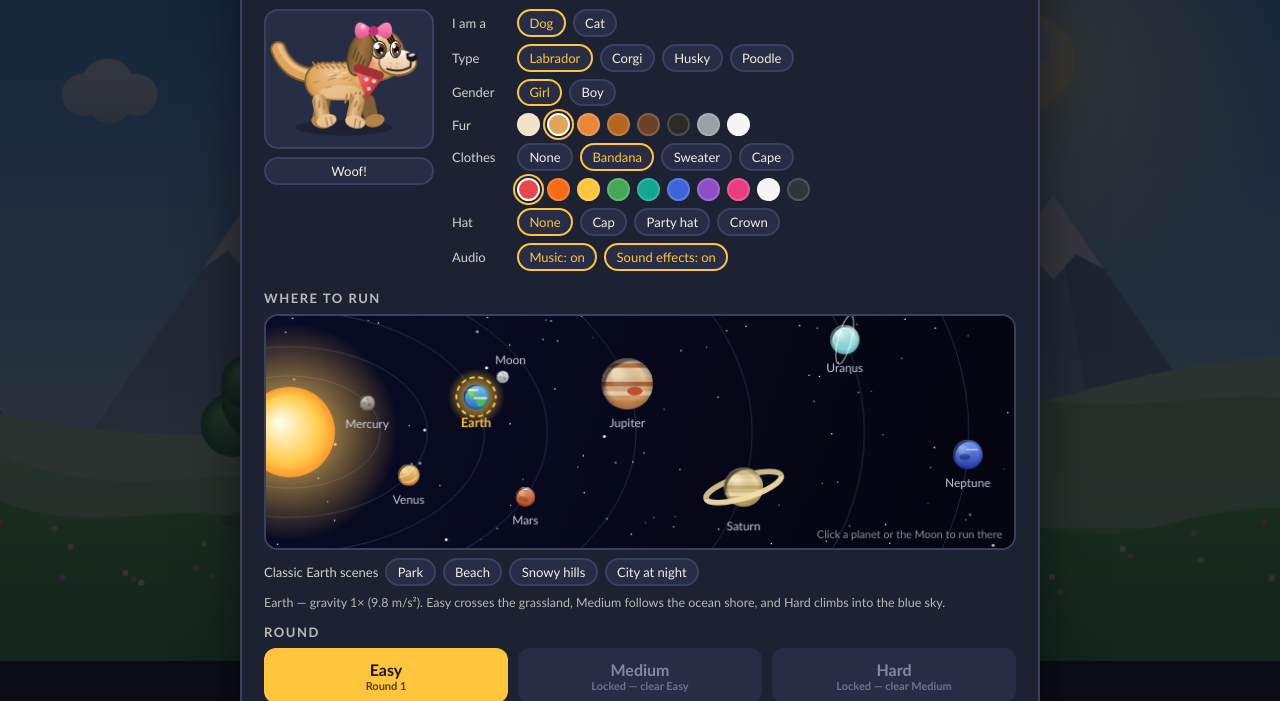
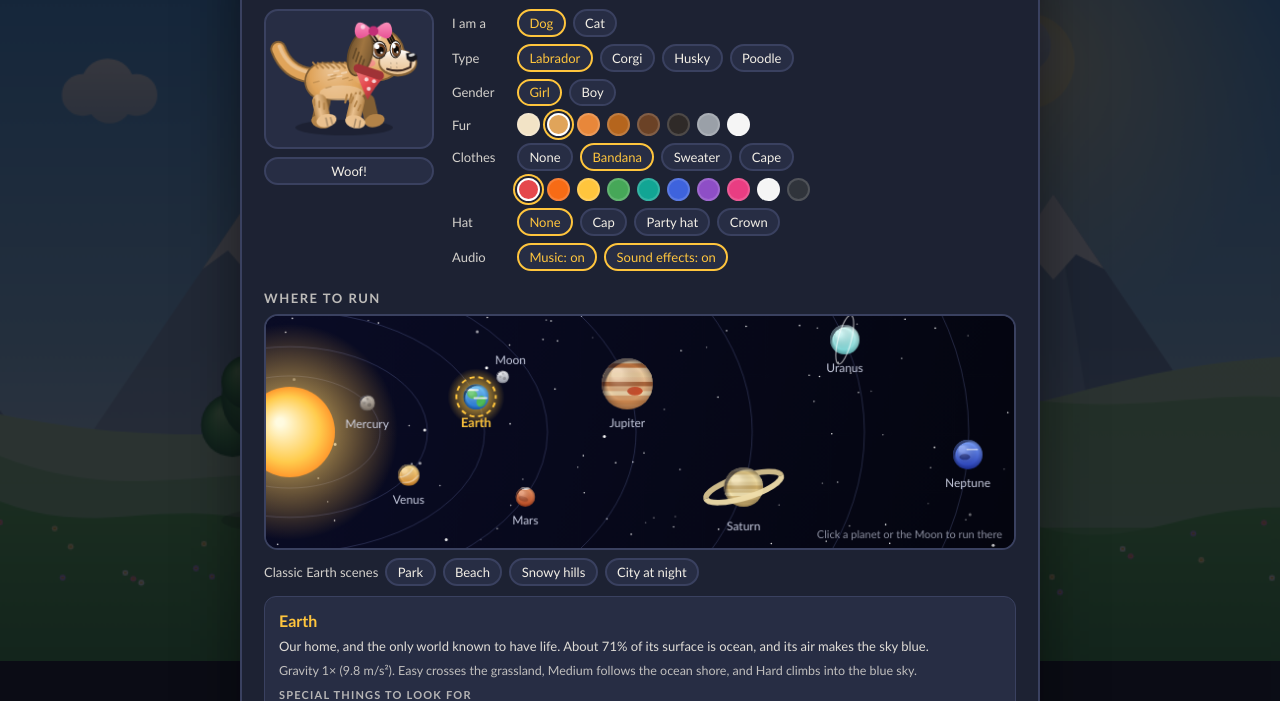
Before and after one commit to lilywang1988/pip-wardrobe-run, a plain HTML site: page index.html in a window 1280 px wide. Shown: the part 99-800 px from the top of the page. Drawn offline with Linux system fonts and the light colour scheme; animation ran at ten frames a second.

Commit message:
Show an introduction and things to look for on each world
Co-Authored-By: Claude Fable 5.2 <noreply@anthropic.com>
Claude-Session: https://claude.ai/code/session_014YYDMZFBPVfZ26Kp6SZzg3

```diff
--- a/index.html
+++ b/index.html
@@ -50,6 +50,12 @@
   .big:disabled { background:var(--panel2); color:#8088a5; cursor:not-allowed; }
   .big.ghost { background:var(--panel2); color:var(--ink); border:2px solid var(--line); }
   .help { margin:12px 0 0; font-size:12.5px; opacity:.72; line-height:1.5; }
+  #worldInfo { margin-top:10px; padding:12px 14px; border-radius:12px; background:var(--panel2); border:1px solid var(--line); font-size:13px; line-height:1.5; }
+  #worldInfo h3 { margin:0 0 4px; font-size:16px; color:var(--accent); }
+  #worldInfo p { margin:0 0 6px; opacity:.9; }
+  #worldInfo .g { opacity:.75; font-size:12.5px; }
+  #worldInfo b { display:block; margin-top:6px; font-size:11px; letter-spacing:1.2px; text-transform:uppercase; opacity:.7; }
+  #worldInfo ul { margin:4px 0 0; padding-left:18px; } #worldInfo li { margin:2px 0; }
   #solar { width:100%; display:block; border-radius:14px; border:2px solid var(--line); cursor:pointer; background:#05071a; touch-action:manipulation; }
   #msg .card { width:min(420px,100%); text-align:center; }
   #msg p { margin:6px 0 16px; opacity:.85; }
@@ -91,7 +97,7 @@
     <h2>Where to run</h2>
     <canvas id="solar" width="760" height="236" role="img" aria-label="Solar system map. Click a planet or the Moon to run there."></canvas>
     <div class="row" style="margin:8px 0 0"><span style="width:auto">Classic Earth scenes</span><div id="envs"></div></div>
-    <p class="help" id="worldInfo" style="margin-top:8px"></p>
+    <div id="worldInfo"></div>
     <div id="menuLevels">
       <h2>Round</h2>
       <div class="levels" id="levelBtns"></div>
@@ -1511,6 +1517,28 @@ $('msgB').onclick = toMenu; $('quitBtn').onclick = toMenu;
 $('pauseBtn').onclick = () => { $('pauseBtn').blur(); togglePause(); };
 $('resumeBtn').onclick = togglePause;
 
+/* short introductions and things to observe on each world */
+const FACTS = {
+  mercury: { intro:'The smallest planet and the closest to the Sun. A year lasts only 88 Earth days, and it has almost no air and no moons.',
+    see:['The Sun looks about three times wider than it does from Earth.', 'Craters everywhere: with no air or weather, nothing wears them away.', 'Extreme temperatures, from about 430 °C by day to −180 °C at night.'] },
+  venus: { intro:'Earth\u2019s neighbour and near-twin in size, wrapped in a thick carbon-dioxide atmosphere that makes it the hottest planet, around 465 °C.',
+    see:['Volcanoes: Venus has more of them than any other planet.', 'Yellow clouds of sulfuric acid, with lightning flashing inside them.', 'It spins backwards, and one day there lasts longer than its year.'] },
+  earth: { intro:'Our home, and the only world known to have life. About 71% of its surface is ocean, and its air makes the sky blue.',
+    see:['Green grassland with trees and flowers in the Easy round.', 'The open ocean in the Medium round.', 'Clouds and blue sky high above the ground in the Hard round.'] },
+  moon: { intro:'Earth\u2019s only natural satellite, about 384,000 km away. It always shows us the same face, and twelve people have walked on it.',
+    see:['Earth hanging in a black sky: with no air, the sky is dark even in daytime.', 'Craters and grey dust, where footprints can last for millions of years.', 'One-sixth gravity, so every jump is huge and slow.'] },
+  mars: { intro:'The Red Planet, coloured by rusty iron dust. A day is 24 hours 37 minutes, and it has two tiny moons, Phobos and Deimos.',
+    see:['Olympus Mons, the tallest volcano in the solar system, about 22 km high.', 'Flat-topped mesas and swirling dust devils.', 'A butterscotch-coloured sky, with polar ice caps at the ends of the planet.'] },
+  jupiter: { intro:'The largest planet: more than 1,300 Earths would fit inside. It is a gas giant with no solid ground, and it spins once in under 10 hours.',
+    see:['The Great Red Spot, a storm wider than Earth that has raged for centuries.', 'Striped cloud bands racing in opposite directions.', 'Lightning in the clouds, and dozens of moons, four of them found by Galileo.'] },
+  saturn: { intro:'The ringed planet. Its rings are billions of pieces of ice and rock, and Saturn is so light for its size that it would float in water.',
+    see:['The great rings arching across the sky.', 'Golden cloud tops and drifting ice sparkles.', 'It has the most known moons of any planet, including giant Titan.'] },
+  uranus: { intro:'An ice giant that rolls around the Sun on its side, tilted about 98 degrees. Methane in its air gives it a blue-green colour.',
+    see:['Its thin rings standing almost upright because of the sideways tilt.', 'Diamond rain: scientists think diamonds may form deep inside.', 'The coldest atmosphere of any planet, about −224 °C.'] },
+  neptune: { intro:'The farthest planet, found in 1846 by mathematics before anyone saw it. One trip around the Sun takes 165 Earth years.',
+    see:['The fastest winds in the solar system, up to about 2,000 km/h.', 'A great dark storm drifting through deep blue clouds.', 'Triton, a large moon that orbits backwards.'] }
+};
+
 /* solar-system picker */
 const SOLAR = [['mercury', 92, -0.55, 8], ['venus', 140, 0.5, 11], ['earth', 198, -0.32, 13], ['mars', 262, 0.42, 10], ['jupiter', 352, -0.2, 26], ['saturn', 470, 0.22, 20], ['uranus', 584, -0.26, 15], ['neptune', 690, 0.03, 15]];
 let solarHover = null;
@@ -1613,7 +1641,9 @@ function buildMenu() {
     const b = document.createElement('button'); b.className = 'chip' + (worldName === k ? ' sel' : ''); b.textContent = WORLDS[k].label;
     b.onclick = () => pickWorld(k); ev.appendChild(b);
   });
-  $('worldInfo').textContent = WORLDS[worldName].blurb;
+  { const w = WORLDS[worldName], f = FACTS[worldName];
+    $('worldInfo').innerHTML = f ? `<h3>${w.label}</h3><p>${f.intro}</p><p class="g">${w.blurb.replace(/^[^—]*— /, '').replace(/^./, m => m.toUpperCase())}</p><b>Special things to look for</b><ul>${f.see.map(t => `<li>${t}</li>`).join('')}</ul>`
+                                 : `<h3>${w.label}</h3><p>${w.blurb}</p>`; }
   const box = $('levelBtns'); box.innerHTML = '';
   [['Easy', 'Round 1'], ['Medium', 'Round 2'], ['Hard', 'Round 3 · final']].forEach(([n, s], i) => {
     const b = document.createElement('button'); b.className = 'big'; b.disabled = i > unlocked;
```
